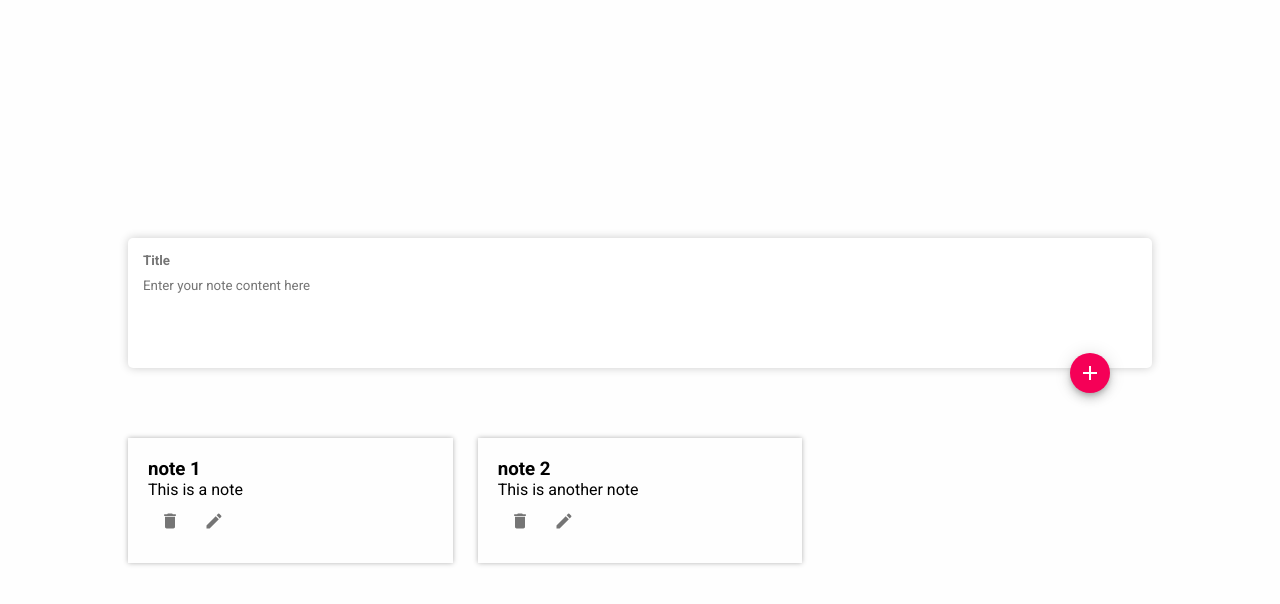
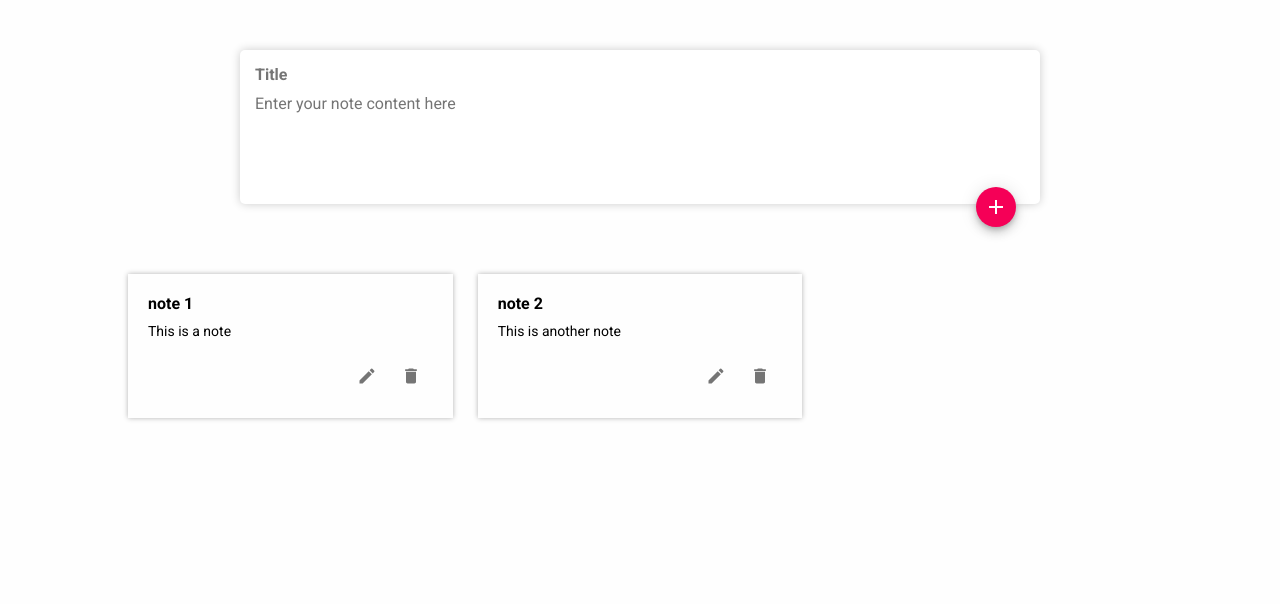
Before and after one commit to rafAmorim8/notes-app, a React (Create React App) app: page / in a window 1280 px wide. Shown: the top 604 px of the page. Built offline with nearby package versions, Linux system fonts and the light colour scheme.

Commit message:
Layout fix: adjust form to stay in the same position when there are lots of notes

```diff
--- a/src/App.css
+++ b/src/App.css
@@ -6,6 +6,7 @@
   outline: none;
   box-sizing: border-box;
   font-family: 'Roboto', sans-serif;
+  font-size: 16px;
 }
 
 button {
@@ -14,12 +15,17 @@ button {
   cursor: pointer;
 }
 
+body {
+  width: 100%;
+  height: 100%;
+}
+
 .wrapper {
-  height: 100vh;
+  min-height: 100vh;
   width: 100vw;
   display: flex;
   flex-direction: column;
-  justify-content: center;
   align-items: center;
   background: #FEFEFE;
+  position: relative;
 }
--- a/src/components/NotesCard.js
+++ b/src/components/NotesCard.js
@@ -8,6 +8,30 @@ const Card = styled.li`
   list-style: none;
   box-shadow: 0 0 5px rgba(0,0,0,0.3);
   padding: 20px;
+  transition: box-shadow 250ms ease-in-out;
+  position: relative;
+
+  &:hover{
+    box-shadow: 0 0 10px rgba(0,0,0,0.4);
+  }
+
+  h3{
+    margin-bottom: 10px;
+  }
+
+  pre{
+    margin-bottom: 15px;
+    font-size: 14px;
+  }
+
+  div {
+    display: flex;
+    justify-content: flex-end;
+    /* border: 1px solid green; */
+
+    .btn-icon{
+    }
+  }
 `;
 
 const NotesCard = ({ note }) => {
@@ -16,11 +40,11 @@ const NotesCard = ({ note }) => {
       <h3>{note.title}</h3>
       <pre>{note.text}</pre>
       <div>
-        <IconButton aria-label="delete" className="btn-delete" onClick={e => console.log('delete')}>
+        <IconButton aria-label="edit" className="btn-edit btn-icon" onClick={e => console.log('edit')}>
+          <EditIcon fontSize="small" />
+        </IconButton>
+        <IconButton aria-label="delete" className="btn-delete btn-icon" onClick={e => console.log('delete')}>
           <DeleteIcon fontSize="small" />
-        </IconButton>
-        <IconButton aria-label="edit" className="btn-edit" onClick={e => console.log('edit')}>
-          <EditIcon fontSize="small" />
         </IconButton>
       </div>
     </Card>
--- a/src/components/NotesForm.js
+++ b/src/components/NotesForm.js
@@ -6,6 +6,8 @@ import Fab from '@material-ui/core/Fab';
 
 const Form = styled.form`
   width: 80%;
+  max-width: 800px;
+  margin-top: 50px;
   padding: 15px;
   box-shadow: 0 0 10px rgba(0,0,0,0.2);
   display: flex;
```
